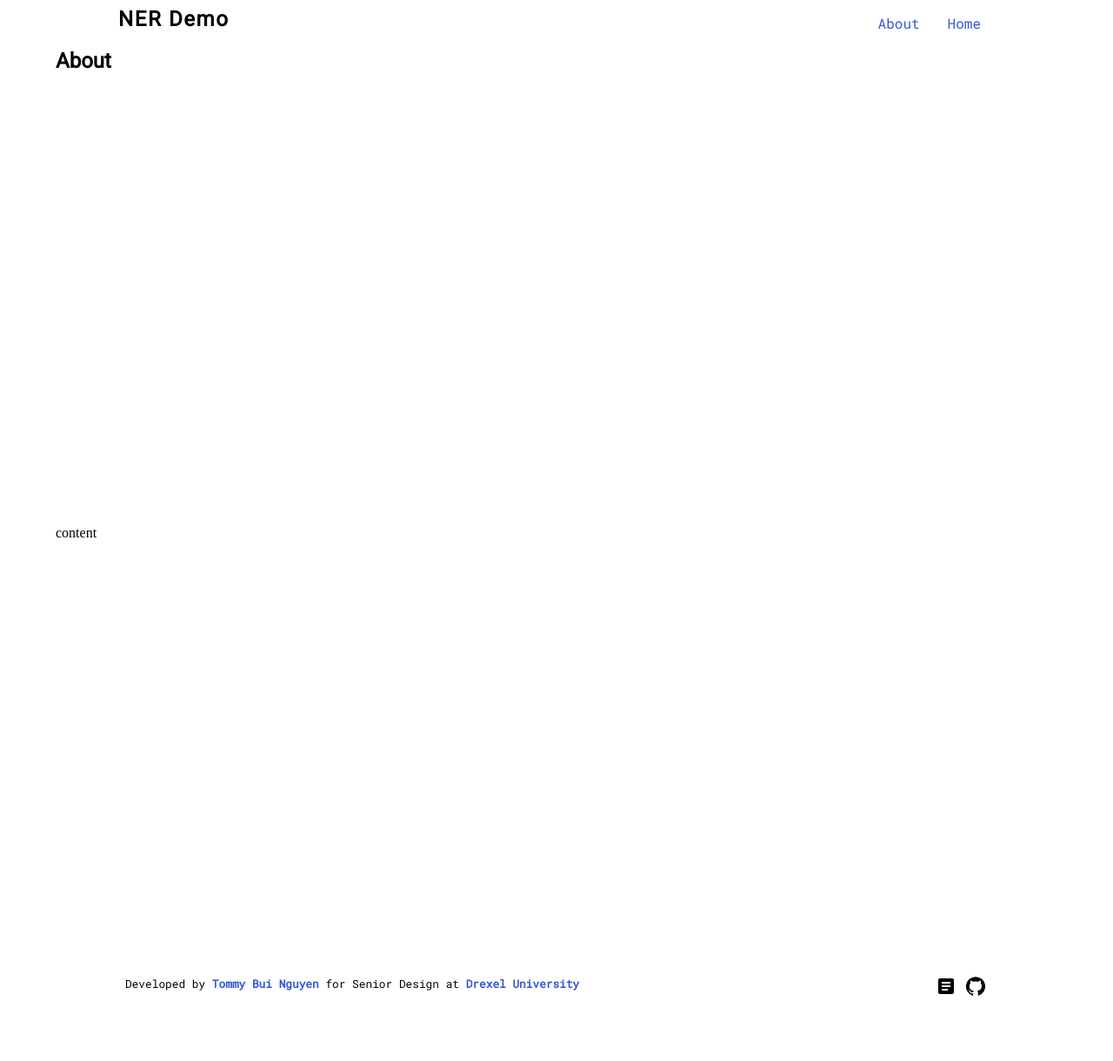
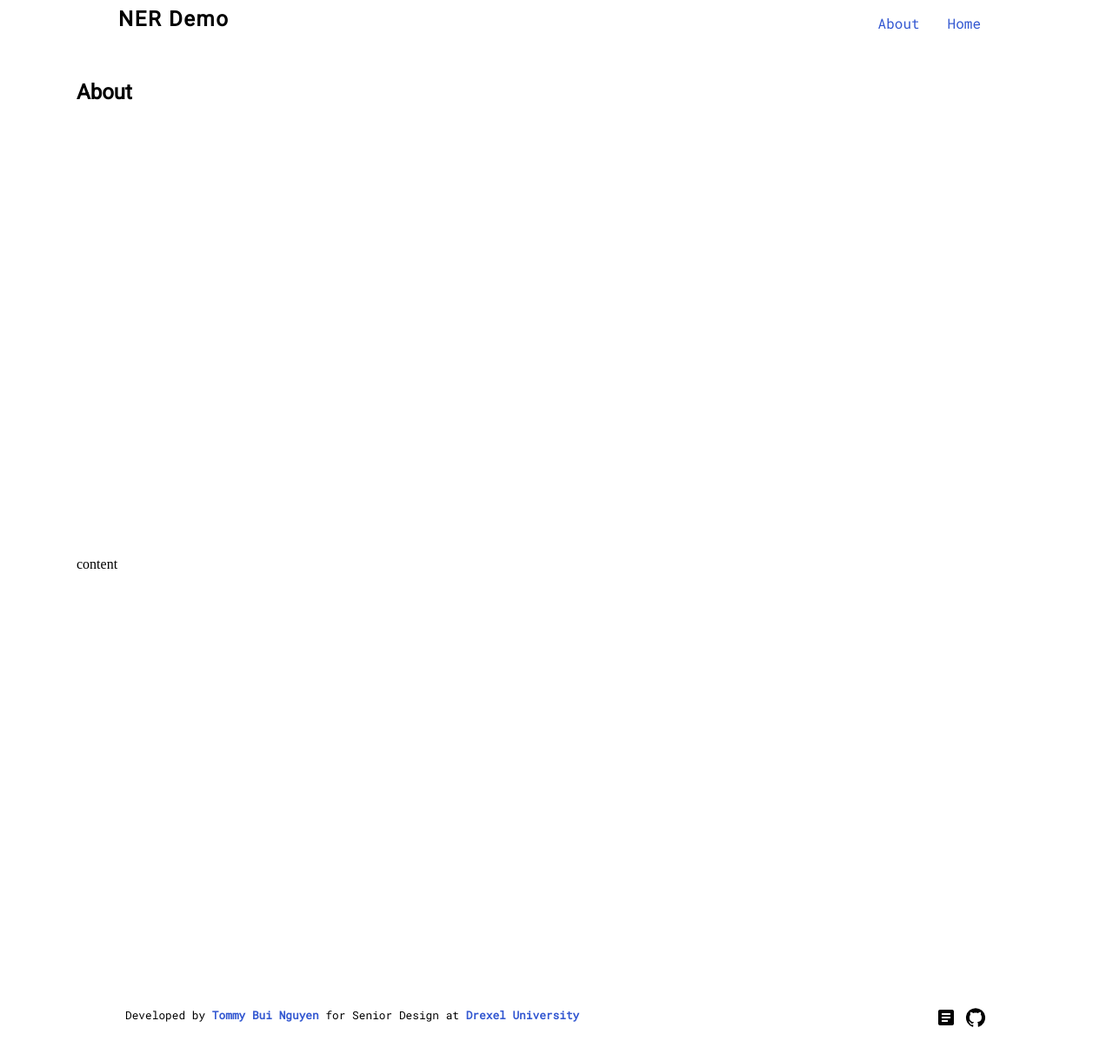
Before and after one commit to tnguyen21/forest, a React (Create React App) app in the folder frontend/: page /about in a window 1280 px wide. Shown: the top 1220 px of the page at 87% size. Before the commit the page ends 1150 px from the top, so only its background shows below. Built offline with nearby package versions, Linux system fonts and the light colour scheme.

Commit message:
adjust spacing for page content, header, footer

```diff
--- a/frontend/src/components/App.js
+++ b/frontend/src/components/App.js
@@ -1,6 +1,8 @@
 import React from "react";
 
 import { Routes, Route } from "react-router-dom";
+
+import Container from "@mui/material/Container";
 
 import Header from "./common/Header";
 import Footer from "./common/Footer";
@@ -12,10 +14,17 @@ function App() {
   return (
     <div className="App">
       <Header />
-      <Routes>
-        <Route path="/" element={<MainDemo />} />
-        <Route path="/about" element={<About />} />
-      </Routes>
+      <Container
+        sx={{
+          minHeight: "100vh",
+          position: "relative",
+        }}
+      >
+        <Routes>
+          <Route path="/" element={<MainDemo />} />
+          <Route path="/about" element={<About />} />
+        </Routes>
+      </Container>
       <Footer />
     </div>
   );
--- a/frontend/src/components/common/Footer.jsx
+++ b/frontend/src/components/common/Footer.jsx
@@ -6,6 +6,7 @@ import ArticleIcon from "@mui/icons-material/Article";
 
 const FooterContainer = styled.footer`
   padding: 0 8rem;
+  height: 4rem;
 
   @media screen and (max-width: 600px) {
     & {
--- a/frontend/src/components/common/Header.jsx
+++ b/frontend/src/components/common/Header.jsx
@@ -5,6 +5,7 @@ import { Link } from "react-router-dom";
 
 const HeaderContainer = styled.header`
   padding: 0 8rem;
+  height: 4rem;
 
   @media screen and (max-width: 600px) {
     & {
```
